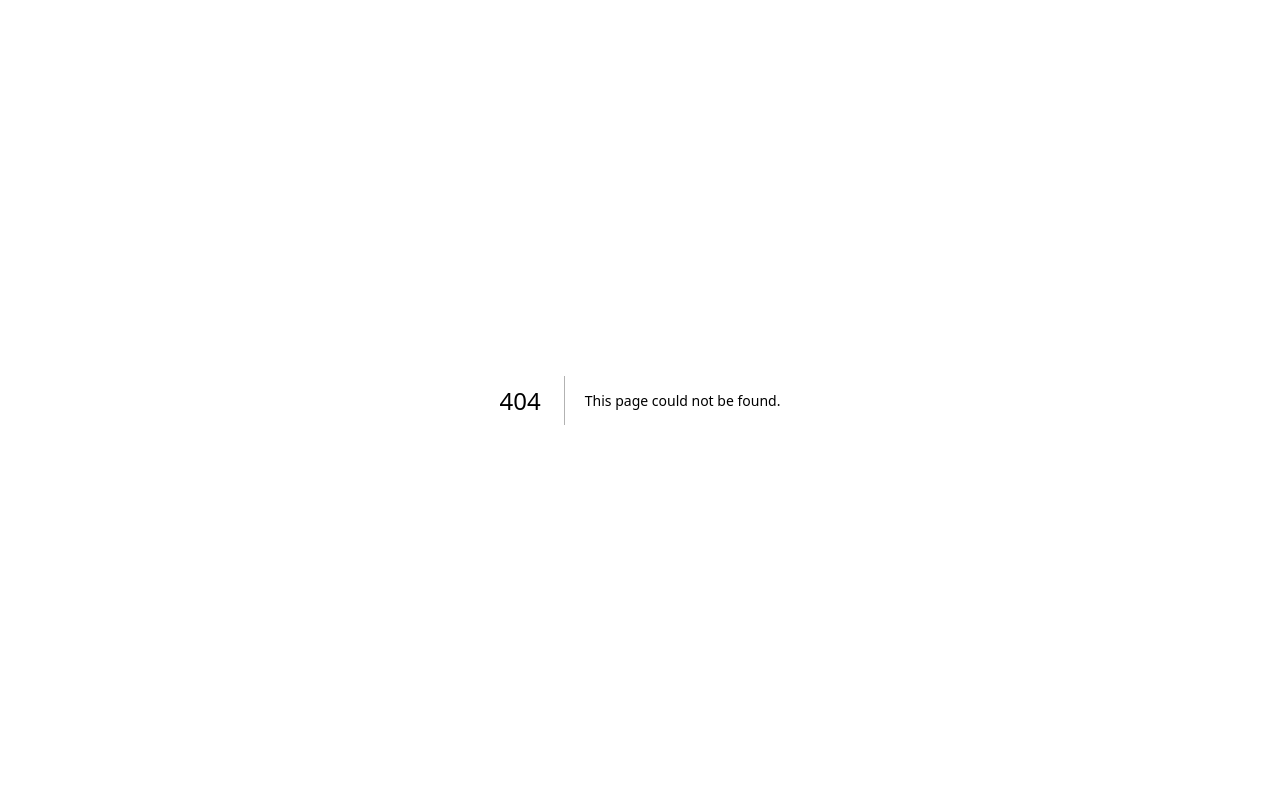
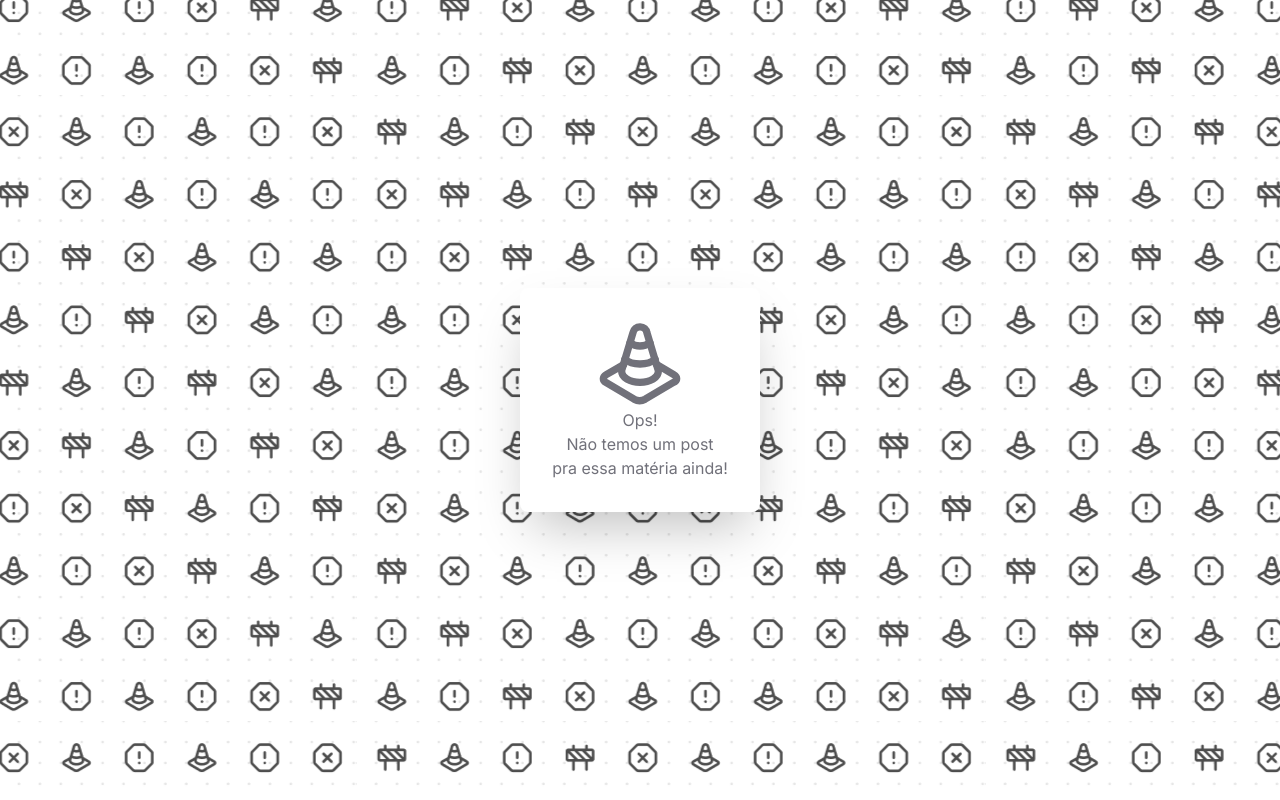
Before and after one commit to FreelyTian/portfolio-facul, a Next.js app: page /posts/1 in a window 1280 px wide. Before the commit this address had no page. Built offline with nearby package versions, Linux system fonts and the light colour scheme; no server answers; the database is empty.

Commit message:
feat: tela que renderiza os posts

```diff
--- /dev/null
+++ b/src/app/posts/[materiaID]/page.tsx
@@ -0,0 +1,61 @@
+"use client";
+import { Post } from "@/app/admin/columns";
+import { getPost } from "@/components/table/dataProvider";
+import { Card, CardContent } from "@/components/ui/card";
+import { TrafficConeIcon, WorkflowIcon } from "lucide-react";
+import React, { useState } from "react";
+import parse from "html-react-parser";
+import { HTMLContent } from "@tiptap/react";
+
+export default function PostViewMode({
+  params,
+}: {
+  params: { materiaID: string };
+}) {
+  const materiaID = decodeURIComponent(params.materiaID);
+  const [post, setPost] = useState<Post>();
+  const [error, setError] = useState<string>();
+  const [content, setContent] = useState<string>();
+  const classnames = {
+    normal: "",
+    error: "bg-alert animate-diagonalScroll bg-repeat ",
+  };
+  var className = error == "erro" ? classnames.error : classnames.normal;
+  React.useEffect(() => {
+    getPost(materiaID).then((post) => {
+      if (post != undefined) {
+        setError("sem erro");
+      } else {
+        setError("erro");
+      }
+      setPost(post as Post);
+      setContent(post?.content.replaceAll('"', "") as string);
+      console.log(post?.content);
+    });
+  }, [materiaID]);
+
+  return (
+    <div className={`${className} min-h-screen `}>
+      <div className="flex flex-col lg:mx-40 sm:mx-10 items-center min-h-screen">
+        {error != "erro" ? (
+          <div className="prose lg:prose-xl shadow-2xl min-h-screen min-w-full p-8">
+            <p className="text-sm text-muted-foreground">
+              Editado por último {post?.updatedAt.toLocaleDateString()} às{" "}
+              {post?.updatedAt.toLocaleTimeString().slice(0, 5)}
+            </p>
+            <h1>{post?.title}</h1>
+            <div>{parse(`${content}`)}</div>
+          </div>
+        ) : (
+          <Card className="w-4/4; lg:w-1/4 lg:h-5/6 p-6 my-auto border-none ease-in-out delay-150 shadow-2xl animate-in slide-in-from-top-6 duration-1000">
+            <CardContent className="rounded-md p-2 flex flex-col items-center text-muted-foreground text-center">
+              {" "}
+              <TrafficConeIcon size={88}></TrafficConeIcon>Ops! <br></br> Não
+              temos um post pra essa matéria ainda!
+            </CardContent>
+          </Card>
+        )}
+      </div>
+    </div>
+  );
+}
```
